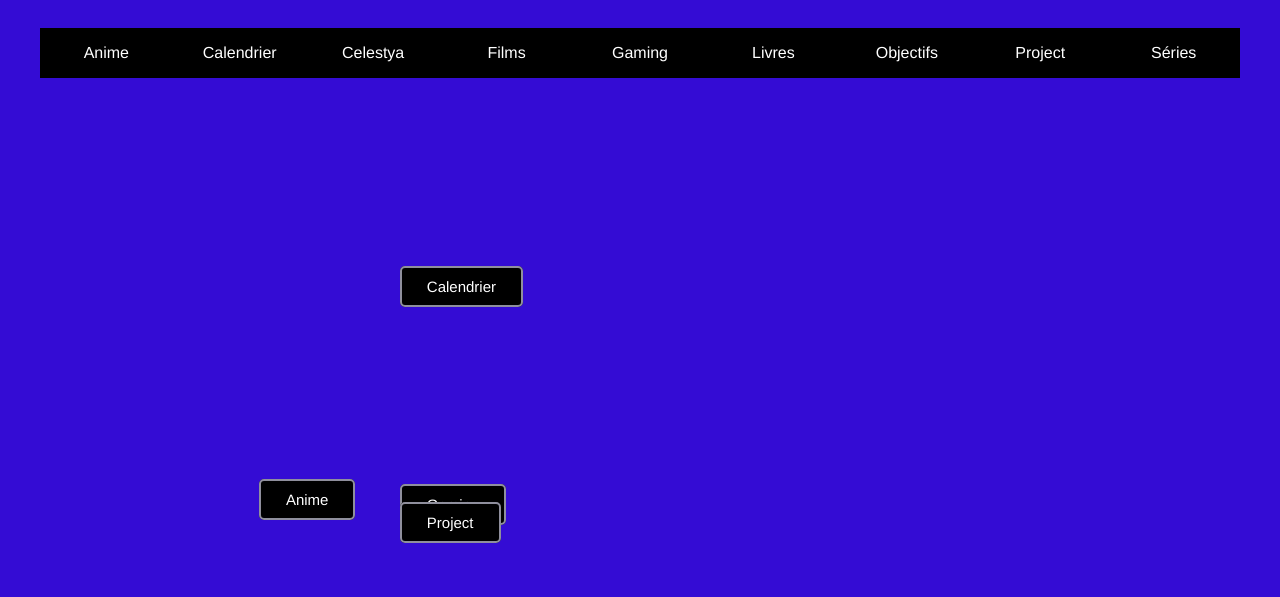
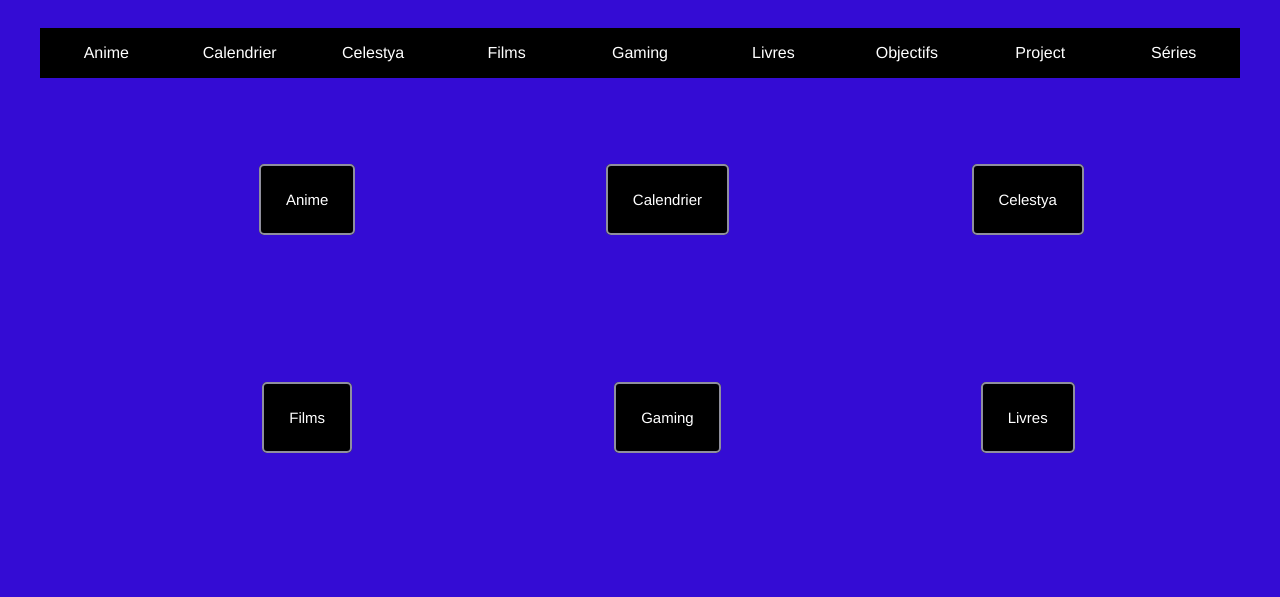
Before and after one commit to VikusVie/Home, a plain HTML site: page index.html in a window 1280 px wide. Shown: the part 140-737 px from the top of the page. Drawn offline with Linux system fonts and the light colour scheme.

Commit message:
Update Menu.css

```diff
--- a/Menu.css
+++ b/Menu.css
@@ -90,8 +90,8 @@ label, #toggle
     background-color: #000000;
     border: 2px solid #8f8f9d;
     border-radius: 5px;
-    padding-top: 10px;
-    padding-bottom: 10px;
+    padding-top: 25px;
+    padding-bottom: 25px;
     padding-left: 25px;
     padding-right: 25px;
     color: rgb(255, 255, 255);
@@ -121,20 +121,44 @@ nav .column1{
     justify-items: center;
 }
 
+nav .column2{
+    margin-top: 200px;
+    margin-left: 175px;
+    align-self: center;
+    justify-items: center;
+}
+
 nav .column1:hover{
+    transform: scale(1.5);
+    transition: transform 330ms ease-in-out;
+}
+
+nav .column2:hover{
     transform: scale(1.5);
     transition: transform 330ms ease-in-out;
 }
 
 
 nav .cases2{
-    margin-top: 150px;
+    margin-top: 225px;
     width: 100% auto;
+    display: flex;
+    flex-direction: column;
+    justify-content: center;
+    width: 30%;
+    height: 30px;
+    float: left;
 }
 
 nav .cases3{
-    margin-top: 150px;
+    margin-top: 225px;
     width: 100% auto;
+    display: flex;
+    flex-direction: column;
+    justify-content: center;
+    width: 30%;
+    height: 30px;
+    float: left;
 }
 
 nav .text{
@@ -144,6 +168,7 @@ nav .text{
 
 
 @media screen and (max-width : 991px) {
+
     .bouton-lien{
         font-size: 10px;
     }
@@ -151,4 +176,13 @@ nav .text{
     nav .column1{
         margin-left: 35px;
     }
+
+    nav .column2{
+        margin-left: 35px;
+        bottom: 20em;
+    }
+
+    nav .cases{
+        margin-bottom: 0px;
+    }
 }
```
